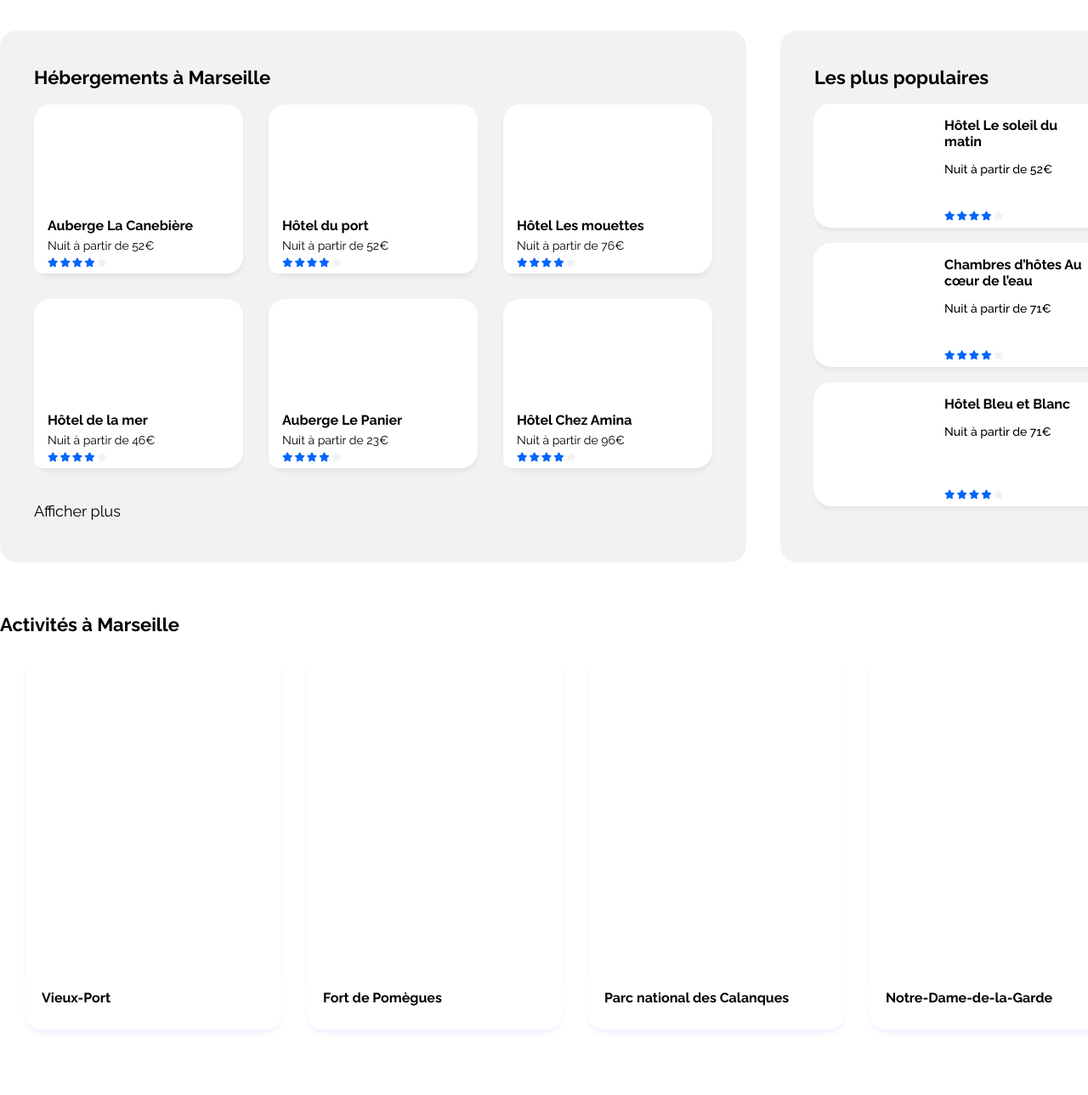
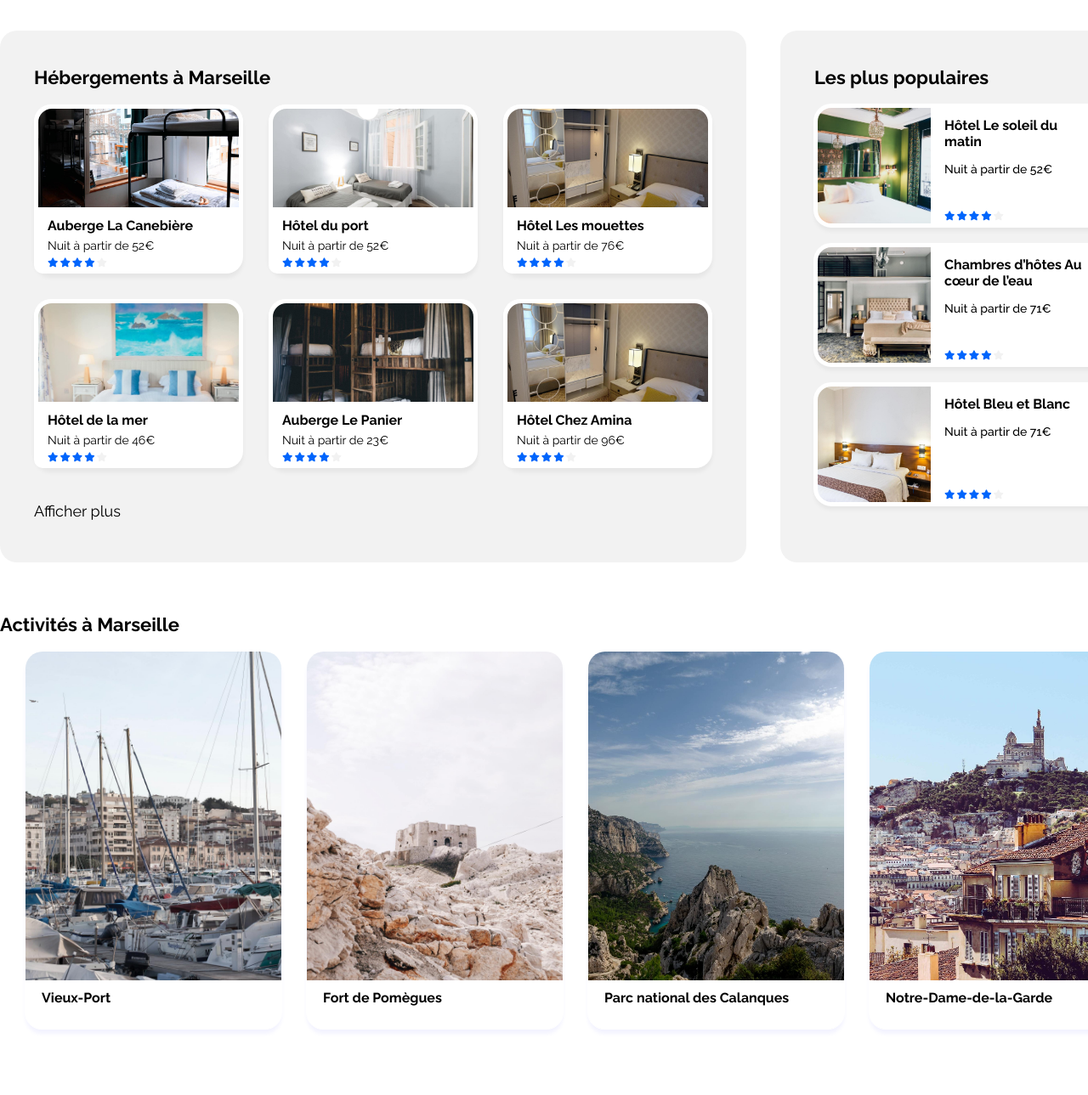
Before and after one commit to NathanTi26/P2OpenClassRoom, a plain HTML site: page index.html in a window 1280 px wide. Shown: the part 403-1692 px from the top of the page at 85% size. Drawn offline with Linux system fonts and the light colour scheme.

Commit message:
Update style.css

```diff
--- a/css/style.css
+++ b/css/style.css
@@ -17,7 +17,7 @@ body {
 
 .logo {
 
-        background-image: url("./images/logo/Booki.png");
+        background-image: url("../images/logo/Booki.png");
         height: 19px;
         width: 61px;
         background-size: cover;
@@ -569,37 +569,37 @@ header h3 {
 
 #hebergement1 {
 
-        background-image: url("./images/hebergements/3_medium/marcus-loke-WQJvWU_HZFo-unsplash.jpg");
+        background-image: url("../images/hebergements/3_medium/marcus-loke-WQJvWU_HZFo-unsplash.jpg");
 
 }
 
 #hebergement2 {
 
-        background-image: url("./images/hebergements/3_medium/fred-kleber-gTbaxaVLvsg-unsplash.jpg");
+        background-image: url("../images/hebergements/3_medium/fred-kleber-gTbaxaVLvsg-unsplash.jpg");
 
 }
 
 #hebergement3 {
 
-        background-image: url("./images/hebergements/3_medium/reisetopia-B8WIgxA_PFU-unsplash.jpg");
+        background-image: url("../images/hebergements/3_medium/reisetopia-B8WIgxA_PFU-unsplash.jpg");
 
 }
 
 #hebergement4 {
 
-        background-image: url("./images/hebergements/3_medium/annie-spratt-Eg1qcIitAuA-unsplash.jpg");
+        background-image: url("../images/hebergements/3_medium/annie-spratt-Eg1qcIitAuA-unsplash.jpg");
 
 }
 
 #hebergement5 {
 
-        background-image: url("./images/hebergements/3_medium/nicate-lee-kT-ZyaiwBe0-unsplash.jpg");
+        background-image: url("../images/hebergements/3_medium/nicate-lee-kT-ZyaiwBe0-unsplash.jpg");
 
 }
 
 #hebergement6 {
 
-        background-image: url("./images/hebergements/3_medium/reisetopia-B8WIgxA_PFU-unsplash.jpg");
+        background-image: url("../images/hebergements/3_medium/reisetopia-B8WIgxA_PFU-unsplash.jpg");
 
 }
 
@@ -687,19 +687,19 @@ header h3 {
 
 #populaire1 {
 
-        background-image: url("./images/hebergements/3_medium/emile-guillemot-Bj_rcSC5XfE-unsplash.jpg");
+        background-image: url("../images/hebergements/3_medium/emile-guillemot-Bj_rcSC5XfE-unsplash.jpg");
 
 }
 
 #populaire2 {
 
-        background-image: url("./images/hebergements/3_medium/aw-creative-VGs8z60yT2c-unsplash.jpg");
+        background-image: url("../images/hebergements/3_medium/aw-creative-VGs8z60yT2c-unsplash.jpg");
 
 }
 
 #populaire3 {
 
-        background-image: url("./images/hebergements/3_medium/febrian-zakaria-sjvU0THccQA-unsplash.jpg");
+        background-image: url("../images/hebergements/3_medium/febrian-zakaria-sjvU0THccQA-unsplash.jpg");
 
 }
 
@@ -757,25 +757,25 @@ header h3 {
 
 #activite1 {
 
-        background-image: url("./images/activites/2_large/reno-laithienne-QUgJhdY5Fyk-unsplash.jpg");
+        background-image: url("../images/activites/2_large/reno-laithienne-QUgJhdY5Fyk-unsplash.jpg");
 
 }
 
 #activite2 {
 
-        background-image: url("./images/activites/2_large/paul-hermann-QFTrLdQIRhI-unsplash.jpg");
+        background-image: url("../images/activites/2_large/paul-hermann-QFTrLdQIRhI-unsplash.jpg");
 
 }
 
 #activite3 {
 
-        background-image: url("./images/activites/2_large/kilyan-sockalingum-NR8-cBCN3aI-unsplash.jpg");
+        background-image: url("../images/activites/2_large/kilyan-sockalingum-NR8-cBCN3aI-unsplash.jpg");
 
 }
 
 #activite4 {
 
-        background-image: url("./images/activites/2_large/florian-wehde-xW9e8gdotxI-unsplash.jpg");
+        background-image: url("../images/activites/2_large/florian-wehde-xW9e8gdotxI-unsplash.jpg");
 
 
 }
```
